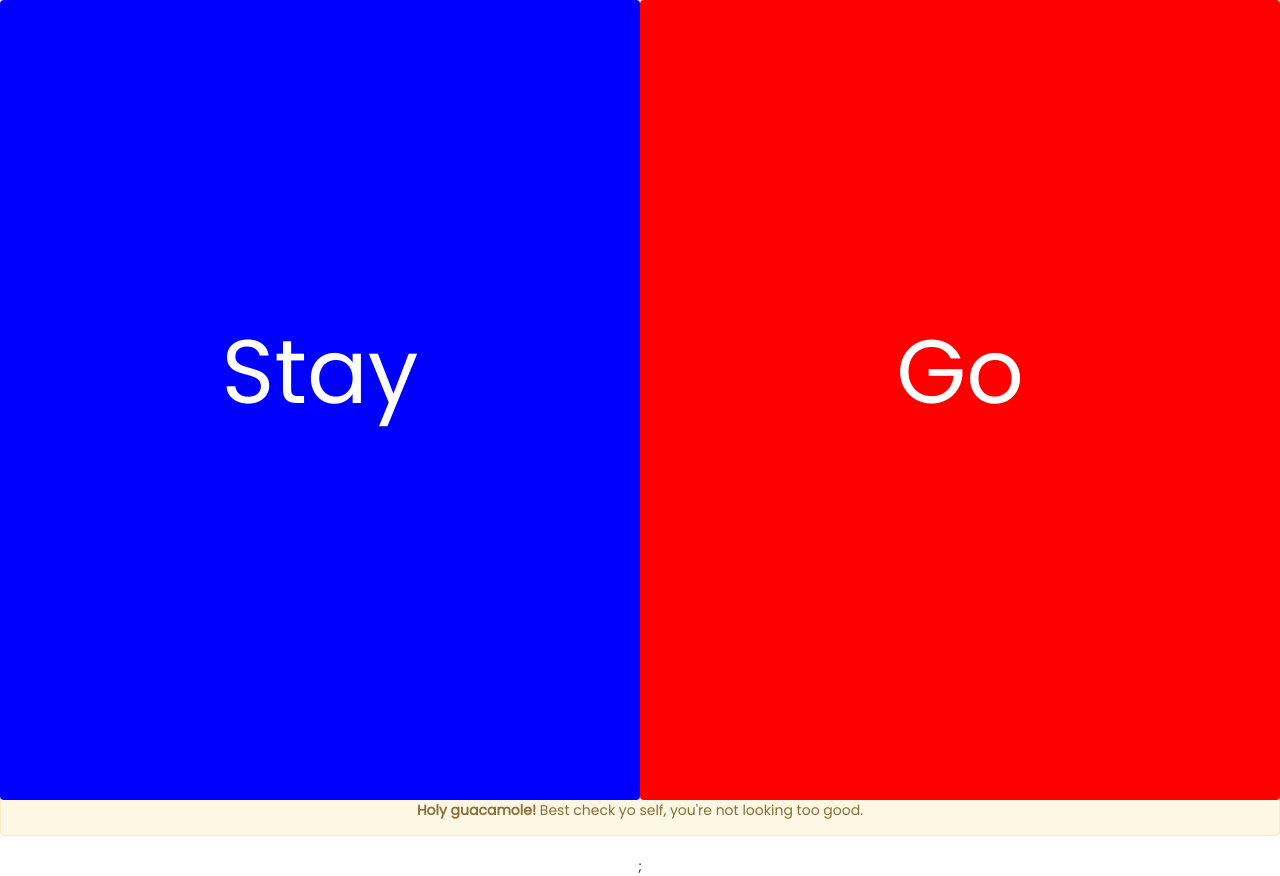
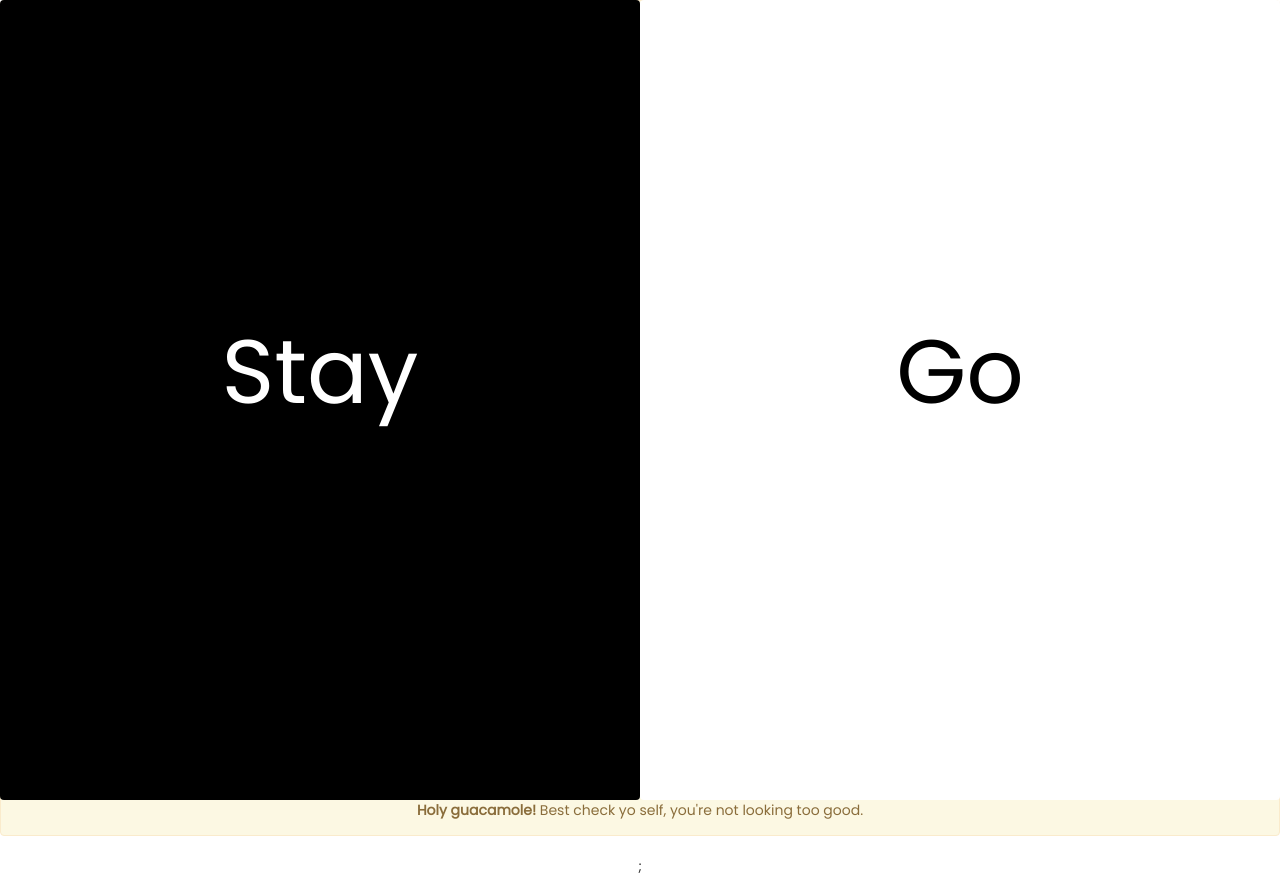
Before and after one commit to Weekend-Wanderer/WWApp, a React (Create React App) app in the folder client/: page / in a window 1280 px wide. Built offline with nearby package versions, Linux system fonts and the light colour scheme; sample sign-in values are in the browser's storage.

Commit message:
color changes

```diff
--- a/client/src/components/homepage/style.css
+++ b/client/src/components/homepage/style.css
@@ -29,13 +29,13 @@
     text-align: center;
     font-size: 90px;
     padding-top: 300px;
-    color: white;
-    background-color: red;
+    color: black;
+    background-color: white;
     float: right;
   }
   .go-button button{
     font-size: 90px;
-    background-color: red;
+    background-color: white;
   }
 
   .stay-button{
@@ -45,10 +45,10 @@
     padding-top: 300px;
     font-size: 90px;
     color: white;
-    background-color: blue;
+    background-color: black;
     float: left;
   }
   .stay-button button{
     font-size: 90px;
-    background-color: blue;
+    background-color: black;
   }
```
